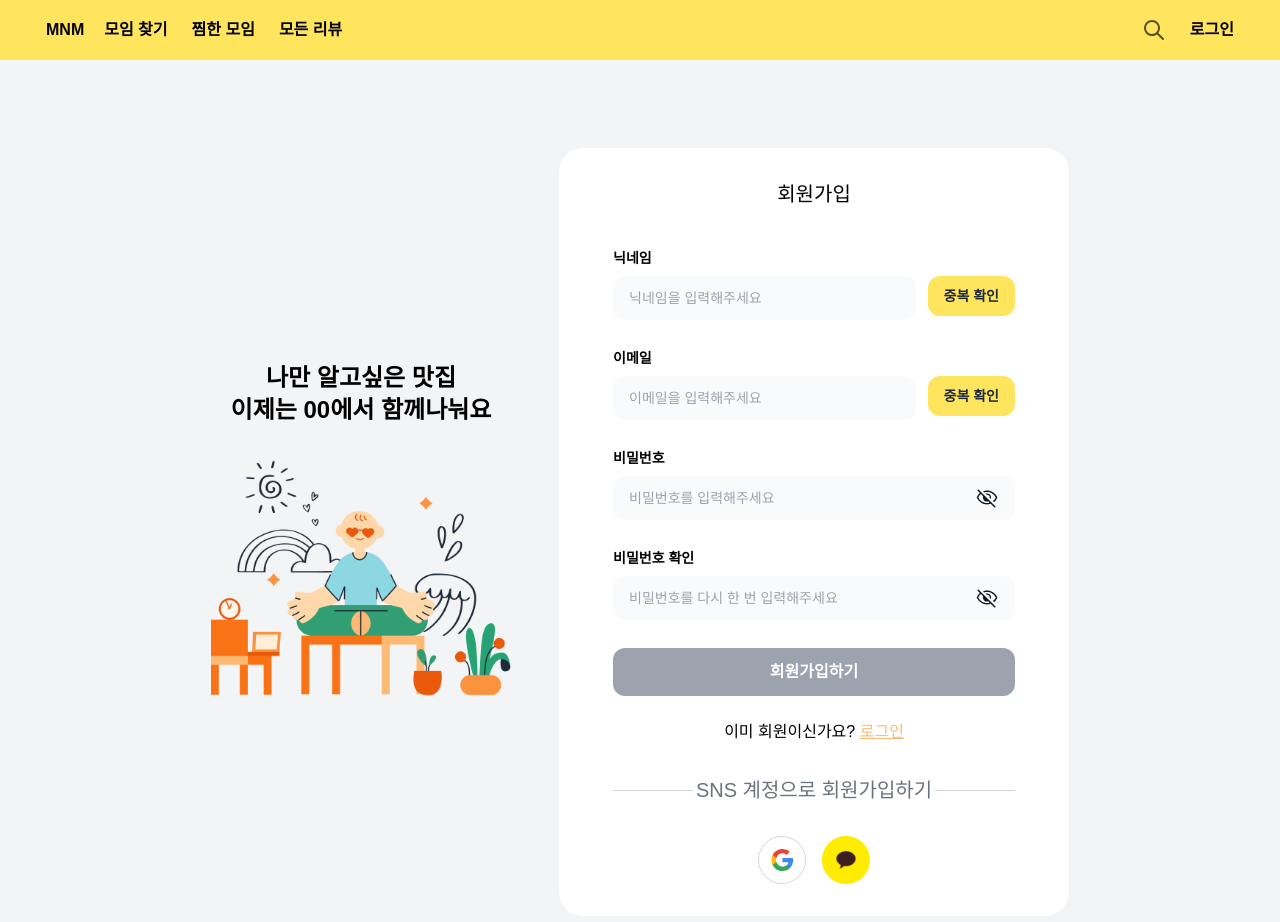
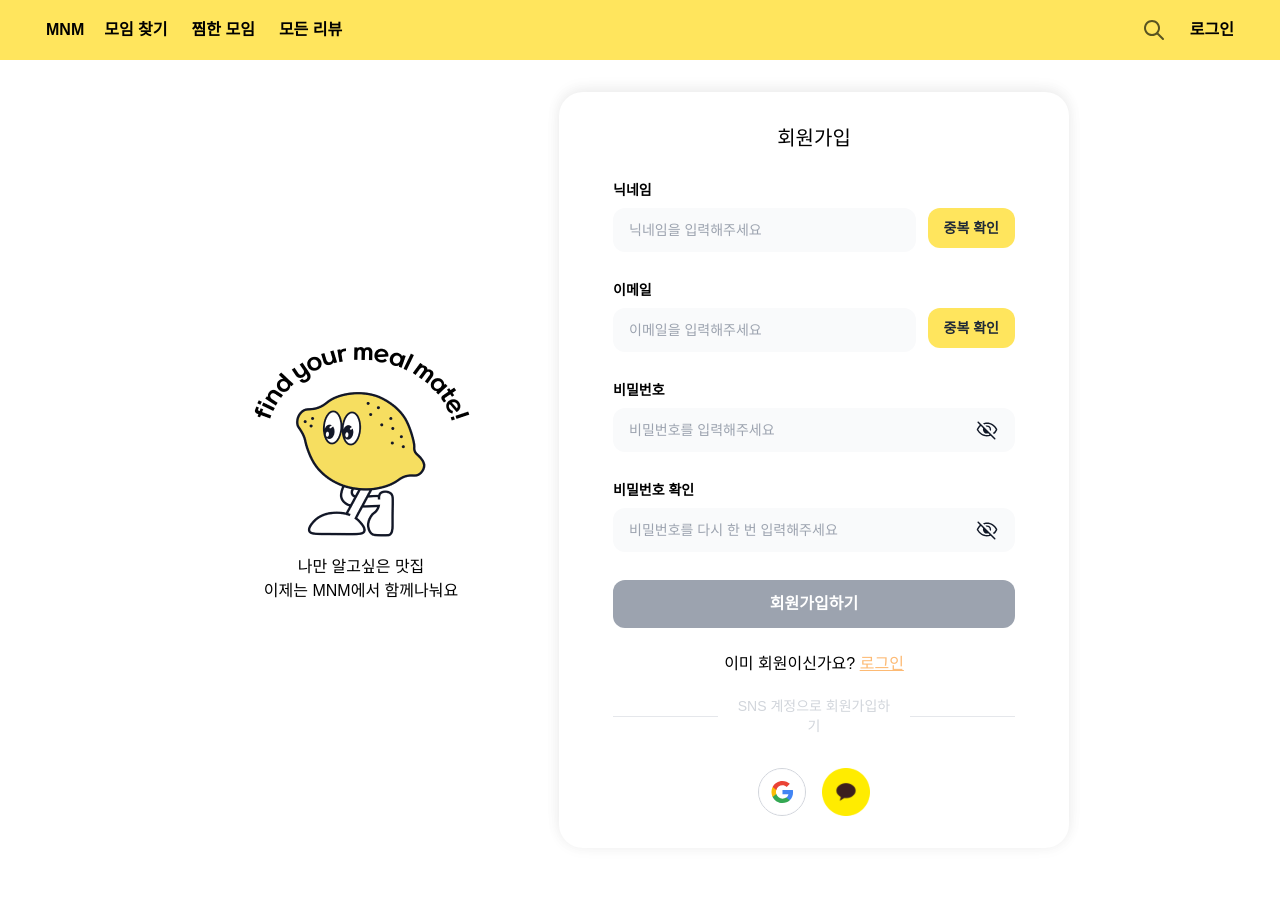
Before and after one commit to FESI5-team9/Frountend, a Next.js app: page /signup in a window 1280 px wide. Shown: the top 922 px of the page. After the commit the page ends 888 px from the top, so only its background shows below. Built offline with nearby package versions, Linux system fonts and the light colour scheme; no server answers; a web font is replaced by a local one.

Commit message:
MNM-93-refactor: 로그인 및 회원가입 페이지 리팩토링

```diff
--- /dev/null
+++ b/src/app/(auth)/_components/PopupComponent.tsx
@@ -0,0 +1,34 @@
+import Image from "next/image";
+import Button from "@/components/Button/Button";
+import Popup from "@/components/Popup";
+
+interface PopupComponentProps {
+  message: string;
+  id: string;
+  isOpen: boolean;
+  onClose: () => void;
+}
+function PopupComponent({ message, id, isOpen, onClose }: PopupComponentProps) {
+  return (
+    <Popup id={id} isOpen={isOpen} onClose={onClose}>
+      <div className="flex h-[156px] w-[252px] flex-col items-center justify-between tablet:h-[162px] tablet:w-[402px]">
+        <Image
+          src="/icons/X.svg"
+          width={24}
+          height={24}
+          className="self-end"
+          onClick={onClose}
+          alt="닫기"
+        />
+        <p className="bold mt-2 text-center text-gray-700">{message}</p>
+        <div className="w-[120px] tablet:self-end">
+          <Button onClick={onClose} size="small" bgColor="yellow" className="w-full">
+            확인
+          </Button>
+        </div>
+      </div>
+    </Popup>
+  );
+}
+
+export default PopupComponent;
--- a/src/app/(auth)/layout.tsx
+++ b/src/app/(auth)/layout.tsx
@@ -7,27 +7,57 @@ function SignRootLayout({
 }: Readonly<{
   children: React.ReactNode;
 }>) {
+  const KAKAO_AUTH_URL = `https://kauth.kakao.com/oauth/authorize?client_id=${process.env.NEXT_PUBLIC_KAKAO_RESTAPI_KEY}&redirect_uri=${process.env.NEXT_PUBLIC_KAKAO_REDRICT_URL}&response_type=code`;
+  const GOOGLE_AUTH_URL = `https://accounts.google.com/o/oauth2/v2/auth?&client_id=${process.env.NEXT_PUBLIC_GOOGLE_CLIENT_ID}&redirect_uri=${process.env.NEXT_PUBLIC_GOOGLE_REDRICT_URL}&response_type=code`;
   return (
-    <div className="relative min-h-screen w-full bg-gray-100">
+    <div className="w-ful relative min-h-screen bg-white">
       <Gnb />
-      <div className="mx-auto flex h-full min-h-screen w-full flex-col items-center justify-center gap-12 px-4 py-10 pt-[88px] tablet:px-[75px] desktop:flex-row desktop:px-4">
-        <div className="flex flex-col gap-7 text-center text-2xl font-bold">
+      <div className="mx-auto flex h-full min-h-screen w-full flex-col items-center justify-center gap-12 px-4 py-10 pt-[32px] tablet:px-[75px] desktop:flex-row desktop:px-4">
+        <div className="text-medium flex flex-col gap-4 text-center">
+          <Link href="/" scroll>
+            <Image
+              src="/images/img_login.png"
+              width={225}
+              height={150}
+              className="w-[225px] tablet:w-[240px] desktop:w-[300px]"
+              alt="메인로고"
+            />
+          </Link>
           <p>
             나만 알고싶은 맛집
             <br />
-            이제는 00에서 함께나눠요
+            이제는 MNM에서 함께나눠요
           </p>
-          <Link href="/" scroll>
-            <Image
-              src="/images/img_login.png"
-              width={300}
-              height={280}
-              className="w-[290px] tablet:w-[410px] desktop:w-[300px]"
-              alt="메인로고"
-            />
-          </Link>
         </div>
-        {children}
+        <div className="flex w-full flex-col items-center justify-center gap-8 rounded-3xl bg-white px-4 py-8 shadow-[0_0_15px_0_rgba(0,0,0,0.05),0_-4px_15px_0_rgba(0,0,0,0.05)] tablet:px-[54px] desktop:w-[510px] desktop:px-[54px]">
+          {children}
+          <div className="flex justify-center gap-4">
+            <Link
+              href={GOOGLE_AUTH_URL}
+              className="flex h-12 w-12 items-center justify-center rounded-full border border-gray-300"
+            >
+              <Image
+                src="/icons/Ic-Google.svg"
+                width={48}
+                height={48}
+                alt="Google 아이콘"
+                draggable={false}
+              />
+            </Link>
+            <Link
+              href={KAKAO_AUTH_URL}
+              className="flex h-12 w-12 items-center justify-center rounded-full"
+            >
+              <Image
+                src="/icons/Ic-Kakao.svg"
+                width={48}
+                height={48}
+                alt="카카오톡 아이콘"
+                draggable={false}
+              />
+            </Link>
+          </div>
+        </div>
       </div>
     </div>
   );
--- a/src/app/(auth)/signin/page.tsx
+++ b/src/app/(auth)/signin/page.tsx
@@ -1,17 +1,15 @@
 "use client";
 
 import { useState } from "react";
-import Image from "next/image";
 import Link from "next/link";
 import { useRouter } from "next/navigation";
 import { zodResolver } from "@hookform/resolvers/zod";
 import { useForm } from "react-hook-form";
 import { z } from "zod";
-import { getUserProfile, signin } from "@/apis/authApi";
+import { signin } from "@/apis/authApi";
 import Button from "@/components/Button/Button";
 import Input from "@/components/Input/Input";
-import Popup from "@/components/Popup";
-import useUserStore from "@/store/userStore";
+import PopupComponent from "@/app/(auth)/_components/PopupComponent";
 import { Login } from "@/types/api/authApi";
 import baseSchema from "@/utils/schema";
 
@@ -19,7 +17,7 @@ type LoginFormData = z.infer<typeof baseSchema>;
 const loginSchema = baseSchema.pick({ email: true, password: true });
 
 function LoginPage() {
-  const [isPopupOpen, setIsPopupOpen] = useState(false);
+  const [isPopupOpen, setIsPopupOpen] = useState<string | null>(null);
   const {
     register,
     handleSubmit,
@@ -30,37 +28,19 @@ function LoginPage() {
   });
   const router = useRouter();
 
-  const handleKakaoLogin = () => {
-    const KAKAO_AUTH_URL = `https://kauth.kakao.com/oauth/authorize?client_id=${process.env.NEXT_PUBLIC_KAKAO_RESTAPI_KEY}&redirect_uri=${process.env.NEXT_PUBLIC_KAKAO_REDRICT_URL}&response_type=code`;
-    window.location.href = KAKAO_AUTH_URL;
-  };
-
-  const handleGoogleLogin = () => {
-    const GOOGLE_AUTH_URL = `https://accounts.google.com/o/oauth2/v2/auth?&client_id=${process.env.NEXT_PUBLIC_GOOGLE_CLIENT_ID}&redirect_uri=${process.env.NEXT_PUBLIC_GOOGLE_REDRICT_URL}&response_type=code`;
-    window.location.href = GOOGLE_AUTH_URL;
-  };
-
   const onSubmit = async (data: Login) => {
     const response = await signin(data);
-    const { id, email, nickname, image } = await getUserProfile();
 
-    const userStore = useUserStore.getState();
-    userStore.setUser({
-      id,
-      email,
-      nickname,
-      image,
-    });
     if (response.ok) {
       router.push("/");
     } else {
-      setIsPopupOpen(true);
+      setIsPopupOpen("login-failed");
     }
   };
 
   return (
-    <div className="flex h-[540px] w-full flex-col items-center justify-center gap-8 rounded-3xl bg-white px-4 tablet:h-[556px] tablet:px-[54px] desktop:h-[612px] desktop:w-[510px] desktop:px-[54px]">
-      <h1 className="text-xl">로그인 </h1>
+    <div className="flex w-full flex-col gap-5">
+      <h1 className="text-center text-xl">로그인</h1>
       <form onSubmit={handleSubmit(onSubmit)} className="mt-2 flex w-full flex-col gap-[28px]">
         <Input
           register={register("email")}
@@ -85,60 +65,21 @@ function LoginPage() {
         <div className="-mt-1 text-center">
           회원이 아니신가요?{" "}
           <Link href="/signup" scroll>
-            <span className="text-blue-500 underline">회원가입</span>
+            <span className="text-orange-300 underline">회원가입</span>
           </Link>
         </div>
       </form>
-      <div className="flex w-full items-center justify-between text-center text-gray-500">
-        <hr className="w-[50px] border-gray-300 tablet:w-[180px] desktop:w-20" />
-        <span className="text-md tablet:w-[240px] tablet:text-xl">SNS 계정으로 로그인하기</span>
-        <hr className="w-[50px] border-gray-300 tablet:w-[180px] desktop:w-20" />
+      <div className="flex w-full items-center justify-between gap-4 text-center text-gray-500">
+        <hr className="flex-1 border-gray-200 desktop:w-20" />
+        <span className="w-[145px] text-sm text-gray-300">SNS 계정으로 로그인하기</span>
+        <hr className="flex-1 border-gray-200 desktop:w-20" />
       </div>
-      <div className="flex justify-center gap-4">
-        <button
-          onClick={handleGoogleLogin}
-          className="flex h-12 w-12 items-center justify-center rounded-full border border-gray-300"
-        >
-          <Image
-            src="/icons/Ic-Google.svg"
-            width={48}
-            height={48}
-            alt="Google 아이콘"
-            draggable={false}
-          />
-        </button>
-
-        <button
-          onClick={handleKakaoLogin}
-          className="flex h-12 w-12 items-center justify-center rounded-full"
-        >
-          <Image
-            src="/icons/Ic-Kakao.svg"
-            width={48}
-            height={48}
-            alt="카카오톡 아이콘"
-            draggable={false}
-          />
-        </button>
-      </div>
-      <Popup isOpen={isPopupOpen} onClose={() => setIsPopupOpen(false)}>
-        <div className="flex h-[156px] w-[252px] flex-col items-center justify-between tablet:h-[162px] tablet:w-[402px]">
-          <Image
-            src="/icons/X.svg"
-            width={24}
-            height={24}
-            className="self-end"
-            onClick={() => setIsPopupOpen(false)}
-            alt="닫기"
-          />
-          <p className="bold mt-2 text-center text-gray-700">아이디 혹은 비밀번호를 확인해주세요</p>
-          <div className="w-[120px] tablet:self-end">
-            <Button onClick={() => setIsPopupOpen(false)} size="small" bgColor="yellow">
-              확인
-            </Button>
-          </div>
-        </div>
-      </Popup>
+      <PopupComponent
+        id="login-failed"
+        message="아이디 혹은 비밀번호를 확인해주세요"
+        isOpen={isPopupOpen === "login-failed"}
+        onClose={() => setIsPopupOpen(null)}
+      />
     </div>
   );
 }
--- a/src/app/(auth)/signup/page.tsx
+++ b/src/app/(auth)/signup/page.tsx
@@ -1,7 +1,6 @@
 "use client";
 
 import { useEffect, useState } from "react";
-import Image from "next/image";
 import Link from "next/link";
 import { useRouter } from "next/navigation";
 import { zodResolver } from "@hookform/resolvers/zod";
@@ -10,7 +9,7 @@ import { z } from "zod";
 import { checkEmail, checkNickName, signup } from "@/apis/authApi";
 import Button from "@/components/Button/Button";
 import Input from "@/components/Input/Input";
-import Popup from "@/components/Popup";
+import PopupComponent from "@/app/(auth)/_components/PopupComponent";
 import baseSchema from "@/utils/schema";
 
 function Signup() {
@@ -72,40 +71,6 @@ function Signup() {
   });
   const router = useRouter();
 
-  const handleKakaoLogin = () => {
-    const KAKAO_AUTH_URL = `https://kauth.kakao.com/oauth/authorize?client_id=${process.env.NEXT_PUBLIC_KAKAO_RESTAPI_KEY}&redirect_uri=${process.env.NEXT_PUBLIC_KAKAO_REDRICT_URL}&response_type=code`;
-    window.location.href = KAKAO_AUTH_URL;
-  };
-
-  const handleGoogleLogin = () => {
-    const GOOGLE_AUTH_URL = `https://accounts.google.com/o/oauth2/v2/auth?&client_id=${process.env.NEXT_PUBLIC_GOOGLE_CLIENT_ID}&redirect_uri=${process.env.NEXT_PUBLIC_GOOGLE_REDRICT_URL}&response_type=code`;
-    window.location.href = GOOGLE_AUTH_URL;
-  };
-
-  const PopupContent = ({ message }: { message: string }) => (
-    <div className="flex h-[156px] w-[252px] flex-col items-center justify-between tablet:h-[162px] tablet:w-[402px]">
-      <Image
-        src="/icons/X.svg"
-        width={24}
-        height={24}
-        className="self-end"
-        onClick={() => setIsPopupOpen(null)}
-        alt="닫기"
-      />
-      <p className="bold mt-2 text-center text-gray-700">{message}</p>
-      <div className="w-[120px] tablet:self-end">
-        <Button
-          onClick={() => setIsPopupOpen(null)}
-          size="small"
-          bgColor="yellow"
-          className="w-full"
-        >
-          확인
-        </Button>
-      </div>
-    </div>
-  );
-
   const onSubmit = async (data: LoginFormData) => {
     try {
       await signup(data);
@@ -121,7 +86,6 @@ function Signup() {
     }
   }, [emailVerified, trigger]);
 
-  // nicknameVerified가 변경되었을 때 유효성 검사 트리거
   useEffect(() => {
     if (nicknameVerified !== null) {
       trigger("nickname");
@@ -155,8 +119,8 @@ function Signup() {
   };
 
   return (
-    <div className="flex w-full flex-col items-center justify-center gap-8 rounded-3xl bg-white px-4 py-8 tablet:px-[54px] desktop:w-[510px] desktop:px-[54px]">
-      <h1 className="text-xl">회원가입 </h1>
+    <div className="flex w-full flex-col gap-5">
+      <h1 className="text-center text-xl">회원가입 </h1>
       <form onSubmit={handleSubmit(onSubmit)} className="mt-2 flex w-full flex-col gap-[28px]">
         <div className="relative flex w-full gap-3">
           <div className="flex-1">
@@ -226,73 +190,41 @@ function Signup() {
           </Link>
         </div>
       </form>
-      <div className="flex w-full items-center justify-between text-center text-gray-500">
-        <hr className="w-[50px] border-gray-300 tablet:w-[180px] desktop:w-20" />
-        <span className="text-md tablet:w-[240px] tablet:text-xl">SNS 계정으로 회원가입하기</span>
-        <hr className="w-[50px] border-gray-300 tablet:w-[180px] desktop:w-20" />
+      <div className="flex w-full items-center justify-between gap-4 text-center text-gray-500">
+        <hr className="flex-1 border-gray-200 desktop:w-20" />
+        <span className="w-[160px] text-sm text-gray-300">SNS 계정으로 회원가입하기</span>
+        <hr className="flex-1 border-gray-200 desktop:w-20" />
       </div>
-      <div className="flex justify-center gap-4">
-        <button
-          onClick={handleGoogleLogin}
-          className="flex h-12 w-12 items-center justify-center rounded-full border border-gray-300"
-        >
-          <Image
-            src="/icons/Ic-Google.svg"
-            width={48}
-            height={48}
-            alt="Google 아이콘"
-            draggable={false}
-          />
-        </button>
-
-        <button
-          onClick={handleKakaoLogin}
-          className="flex h-12 w-12 items-center justify-center rounded-full"
-        >
-          <Image
-            src="/icons/Ic-Kakao.svg"
-            width={48}
-            height={48}
-            alt="카카오톡 아이콘"
-            draggable={false}
-          />
-        </button>
-      </div>
-      <Popup
+      <PopupComponent
         id="email-exists"
+        message="이메일이 존재합니다."
         isOpen={isPopupOpen === "email-exists"}
         onClose={() => setIsPopupOpen(null)}
-      >
-        <PopupContent message="이메일이 존재합니다." />
-      </Popup>
-
-      <Popup
+      />
+      <PopupComponent
         id="nickname-exists"
+        message="닉네임이 이미 존재합니다."
         isOpen={isPopupOpen === "nickname-exists"}
         onClose={() => setIsPopupOpen(null)}
-      >
-        <PopupContent message="닉네임이 이미 존재합니다." />
-      </Popup>
-
-      <Popup
+      />
+      <PopupComponent
         id="signup-failed"
+        message="회원가입에 실패했습니다."
         isOpen={isPopupOpen === "signup-failed"}
         onClose={() => setIsPopupOpen(null)}
-      >
-        <PopupContent message="회원가입에 실패했습니다." />
-      </Popup>
-
-      <Popup
+      />
+      <PopupComponent
         id="nickname-ok"
+        message="사용 가능한 닉네임 입니다."
         isOpen={isPopupOpen === "nickname-ok"}
         onClose={() => setIsPopupOpen(null)}
-      >
-        <PopupContent message="사용 가능한 닉네임 입니다." />
-      </Popup>
-
-      <Popup id="email-ok" isOpen={isPopupOpen === "email-ok"} onClose={() => setIsPopupOpen(null)}>
-        <PopupContent message="사용 가능한 이메일입니다." />
-      </Popup>
+      />
+      <PopupComponent
+        id="email-ok"
+        message="사용 가능한 이메일입니다."
+        isOpen={isPopupOpen === "email-ok"}
+        onClose={() => setIsPopupOpen(null)}
+      />
     </div>
   );
 }
--- a/src/app/api/auth/check-email/route.ts
+++ b/src/app/api/auth/check-email/route.ts
@@ -12,12 +12,6 @@ export async function GET(request: NextRequest) {
   // 외부 API 호출
   const response = await fetch(
     `${process.env.NEXT_PUBLIC_BASE_URL}/auth/check-email?email=${email}`,
-    {
-      method: "GET",
-      headers: {
-        "Content-Type": "application/json",
-      },
-    },
   );
 
   if (response.ok) {
--- a/src/app/api/auth/check-nickName/route.ts
+++ b/src/app/api/auth/check-nickName/route.ts
@@ -12,12 +12,6 @@ export async function GET(request: NextRequest) {
   // 외부 API 호출
   const response = await fetch(
     `${process.env.NEXT_PUBLIC_BASE_URL}/auth/check-nickname?nickname=${nickname}`,
-    {
-      method: "GET",
-      headers: {
-        "Content-Type": "application/json",
-      },
-    },
   );
 
   if (response.ok) {
```
Also changed, not shown: src/apis/authApi.ts (+10 -0 lines), public/images/img_login.png.
